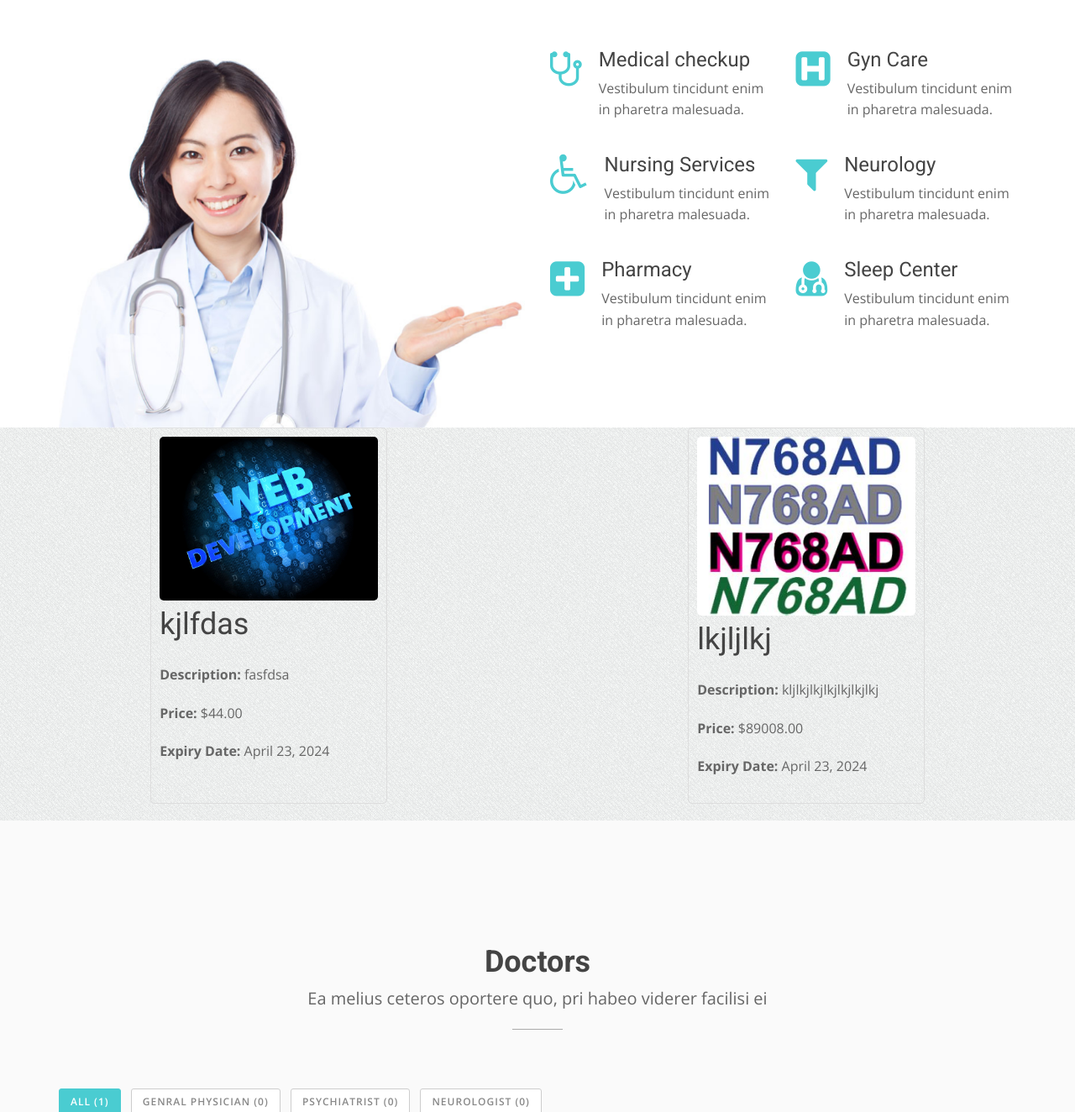
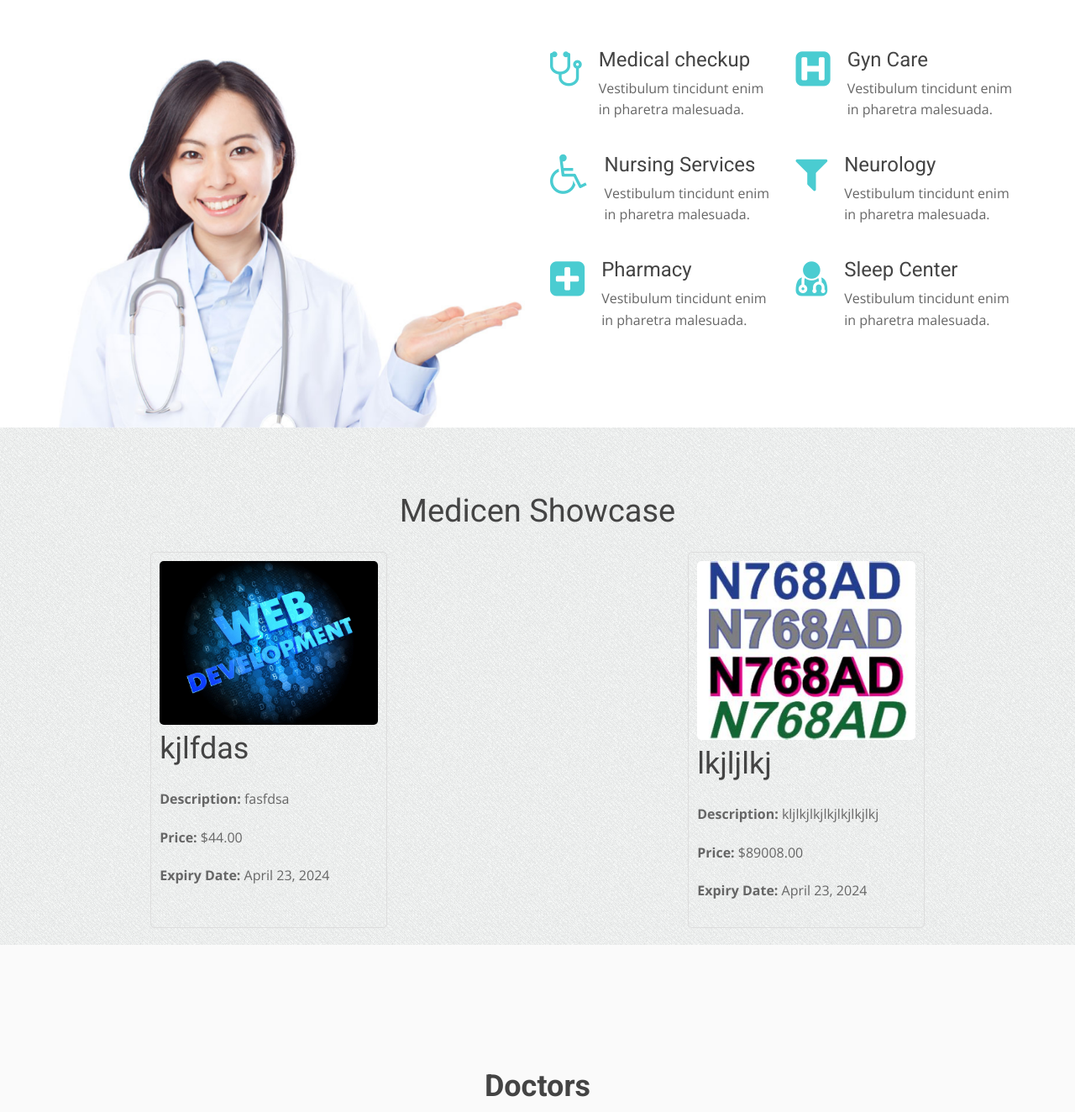
Before and after one commit to 78ksc/docscribbel, a Django app: page / in a window 1280 px wide. Shown: the part 1277-2601 px from the top of the page at 84% size. Run offline with Django 3.2, Linux system fonts and the light colour scheme; data comes from the database, SQL or seed files in the repository; some libraries are stand-ins or nearby versions.

Commit message:
frontend

```diff
--- a/templates/index.html
+++ b/templates/index.html
@@ -284,8 +284,11 @@
 <!-- /Section: services -->
 
 <!-- section medicens -->
-<!-- <h1>Medicen Showcase</h1> -->
-<section id="doctor" style="display: flex; flex-wrap: wrap; justify-content: space-around;">
+<!-- Section: intro -->
+<section id="medicens" class="medicens">
+	<div style="height: 8rem;"></div>
+	<h1 style="width: 100%; display: flex; justify-content: center;">Medicen Showcase</h1>
+	<div style="display: flex; flex-wrap: wrap; justify-content: space-around;">
 		{% for medicen in medicens %}
 		<div class="medicen" style="width: 22%; margin-bottom: 20px; border: 1px solid #ddd; border-radius: 5px; padding: 10px;">
 			<img src="{{ medicen.image.url }}" alt="{{ medicen.name }}" style="width: 100%; border-radius: 5px;">
@@ -299,6 +302,8 @@
 		{% empty %}
 		<p>No medicens available.</p>
 		{% endfor %}
+	</div>
+
 </section>
 <!-- /section medicens -->
 
--- a/templates/main.html
+++ b/templates/main.html
@@ -63,8 +63,8 @@
 			  <ul class="nav navbar-nav">
 				<li class="active"><a href="#intro">Home</a></li>
 				<li><a href="#service">Service</a></li>
+				<li><a href="#medicens">Medicens</a></li>
 				<li><a href="#doctor">Doctors</a></li>
-				<li><a href="#medicens">Medicens</a></li>
 				<li><a href="#pricing">MRS</a></li>
 				<li class="dropdown">
 				  <a href="#" class="dropdown-toggle" data-toggle="dropdown">My Account<b class="caret"></b></a>
```
Lines whose indentation alone changed are shown as unchanged.
